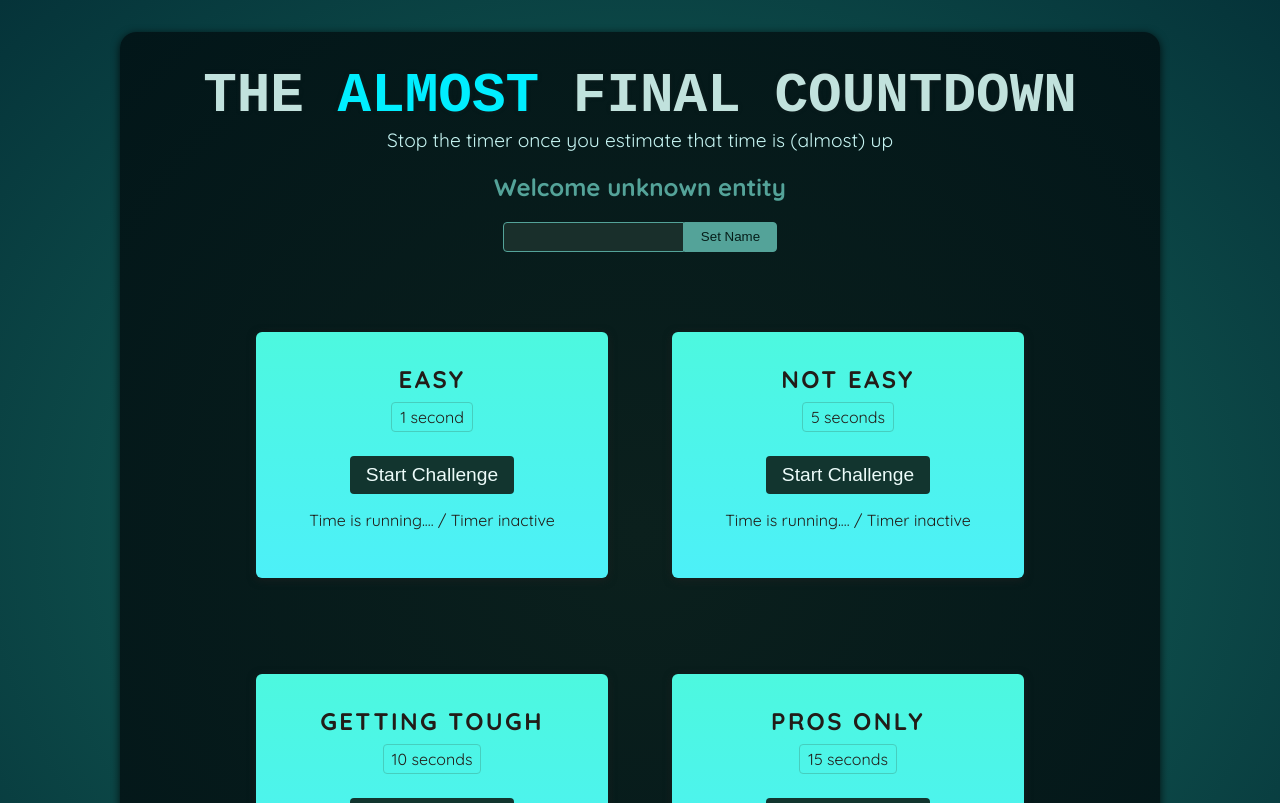
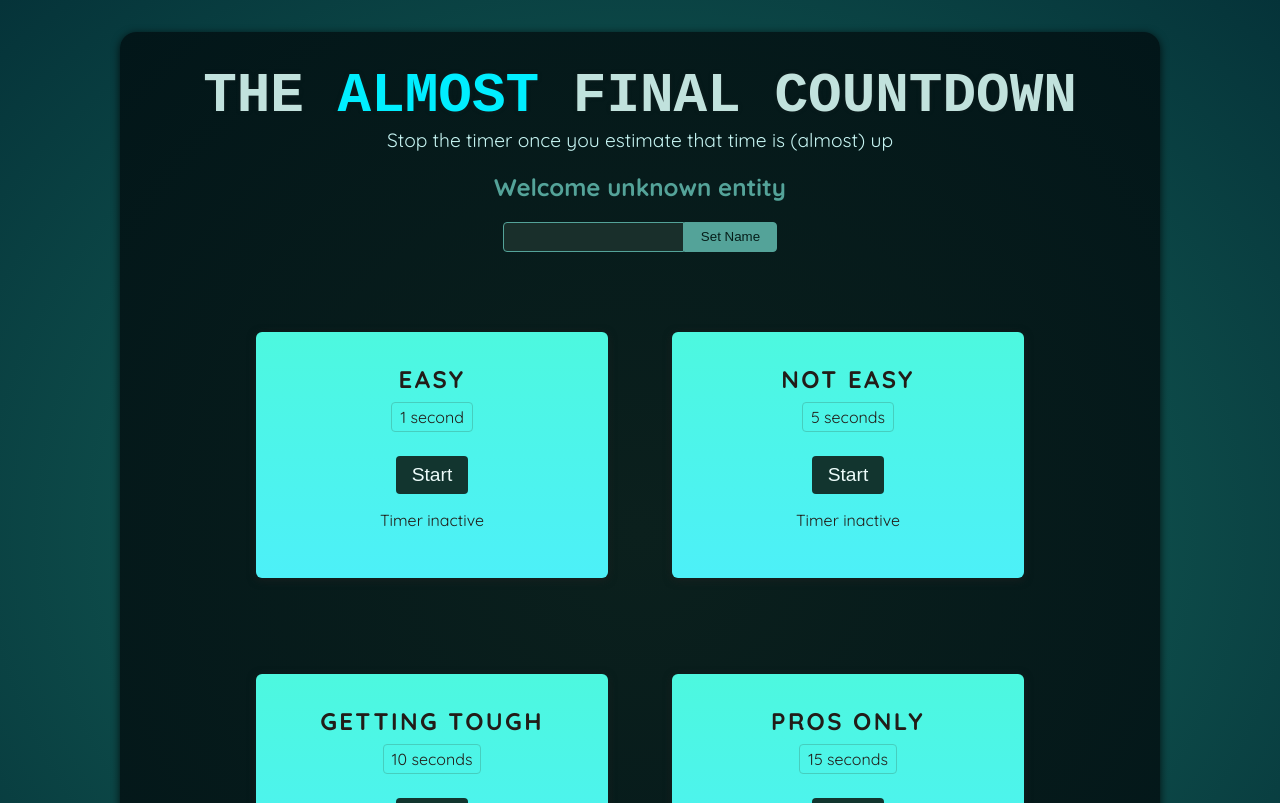
Before and after one commit to MHA2001/React-countdown-challenge, a React (Vite) app: page / in a window 1280 px wide. Shown: the top 803 px of the page. Built offline with nearby package versions, Linux system fonts and the light colour scheme; a web font is replaced by a local one.

Commit message:
feat: handle the timer logic

```diff
--- a/src/components/TimerChallenge.jsx
+++ b/src/components/TimerChallenge.jsx
@@ -1,14 +1,36 @@
+import { useState, useRef } from 'react';
+
 export default function TimerChallenge({ title, targetTime }) {
+	const timer = useRef();
+	const [timerStarted, setTimerStarted] = useState(false);
+	const [timerExpired, setTimerExpired] = useState(false);
+
+	function handleStart() {
+		timer.current = setTimeout(() => {
+			setTimerExpired(true);
+		}, targetTime * 1000);
+		setTimerStarted(true);
+	}
+
+	function handleStop() {
+		clearTimeout(timer.current);
+	}
+
 	return (
 		<section className='challenge'>
 			<h2>{title}</h2>
+			{timerExpired && <p>You lost!</p>}
 			<p className='challenge-time'>
 				{targetTime} second{targetTime > 1 ? 's' : ''}
 			</p>
 
-			<button>Start Challenge</button>
+			<button onClick={timerStarted ? handleStop : handleStart}>
+				{timerStarted ? 'Stop' : 'Start'}
+			</button>
 
-			<p className=''>Time is running.... / Timer inactive</p>
+			<p className={timerStarted ? 'active' : undefined}>
+				{timerStarted ? 'Time is running....' : 'Timer inactive'}
+			</p>
 		</section>
 	);
 }
```
